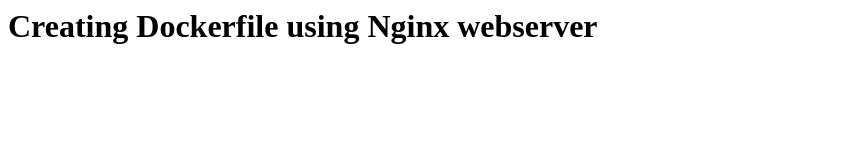
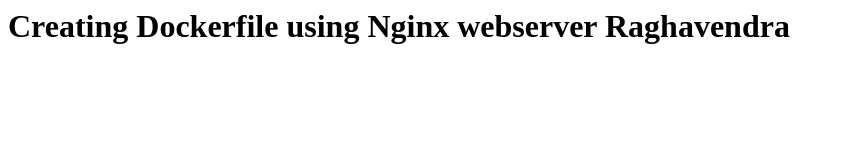
Before and after one commit to raghavendra1991/gitaction, a plain HTML site: page index.html in a window 1280 px wide. Shown: the whole page, without its empty margins (0-844 px from the left). Drawn offline with Linux system fonts and the light colour scheme.

Commit message:
Update index.html

```diff
--- a/index.html
+++ b/index.html
@@ -1 +1 @@
-<H1> Creating Dockerfile using Nginx webserver </H1>
+<H1> Creating Dockerfile using Nginx webserver Raghavendra </H1>
```
